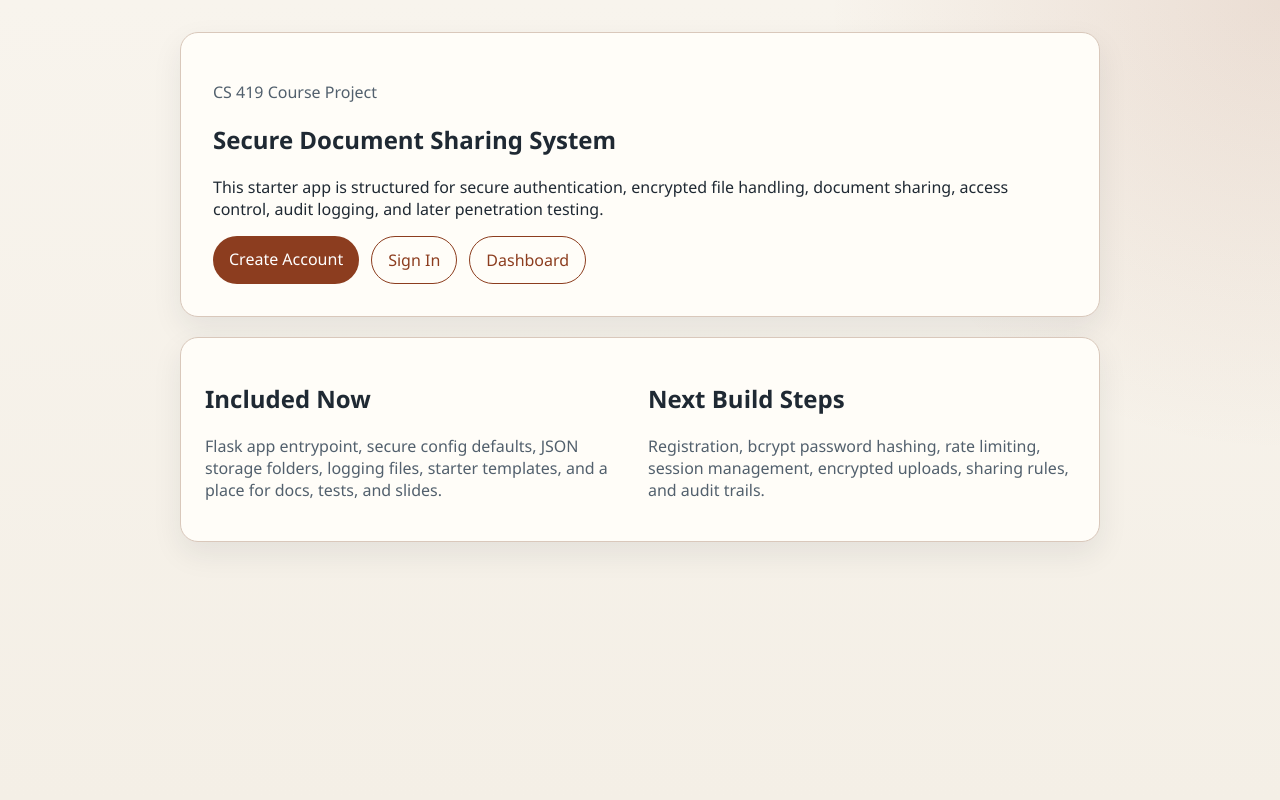
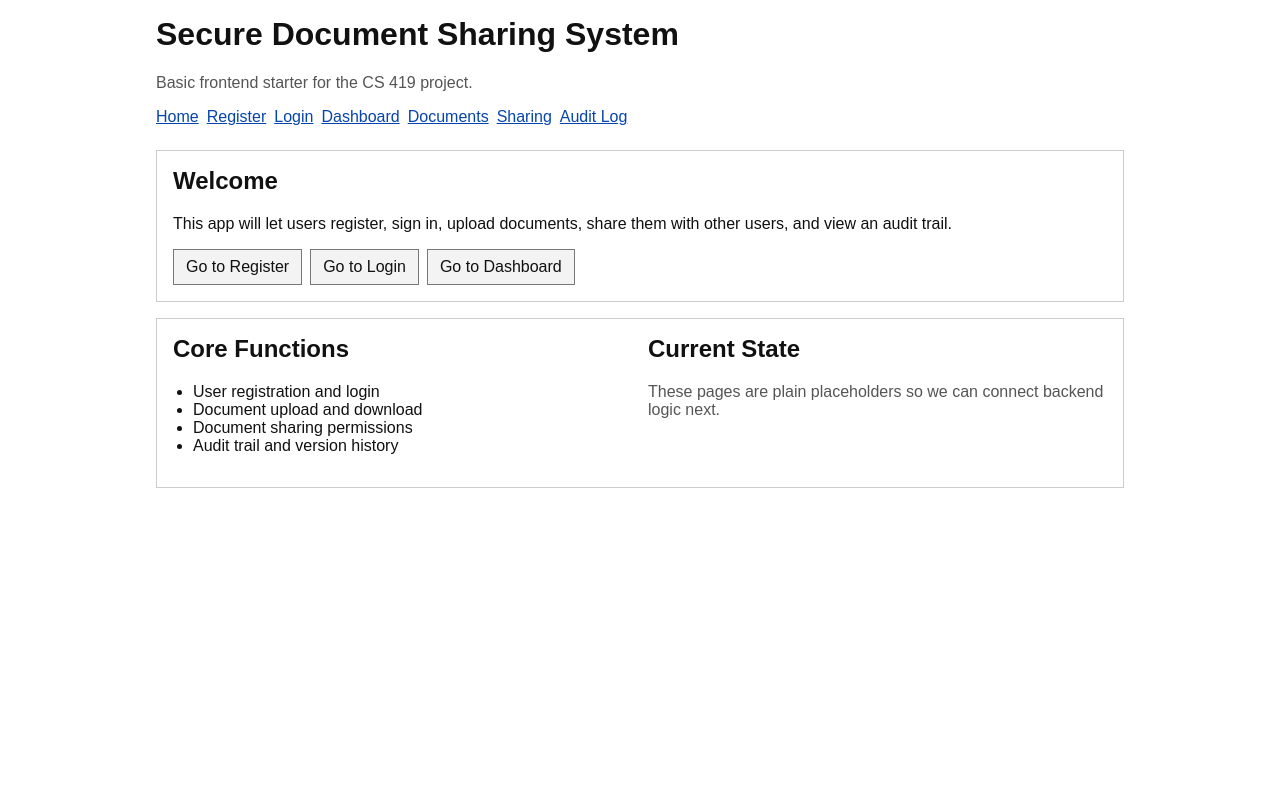
Before and after one commit to vjm81/CS419Proj, a Flask app: page / in a window 1280 px wide. Run offline with Flask 3, Linux system fonts and the light colour scheme.

Commit message:
front end

```diff
--- a/app.py
+++ b/app.py
@@ -99,6 +99,18 @@ def create_app(config_class: type[Config] = Config) -> Flask:
     def dashboard():
         return render_template("dashboard.html")
 
+    @app.get("/documents")
+    def documents():
+        return render_template("documents.html")
+
+    @app.get("/sharing")
+    def sharing():
+        return render_template("sharing.html")
+
+    @app.get("/audit")
+    def audit():
+        return render_template("audit.html")
+
     @app.get("/health")
     def health():
         return {"status": "ok", "app": "secure-document-sharing-system"}
--- a/static/css/styles.css
+++ b/static/css/styles.css
@@ -1,107 +1,110 @@
-:root {
-  --bg: #f4efe6;
-  --surface: #fffdf8;
-  --ink: #1f2933;
-  --muted: #52606d;
-  --accent: #8c3d1f;
-  --accent-soft: #e9c7b7;
-  --border: #d9c8bb;
-}
-
 * {
   box-sizing: border-box;
 }
 
 body {
   margin: 0;
-  font-family: "Segoe UI", Tahoma, Geneva, Verdana, sans-serif;
-  color: var(--ink);
-  background:
-    radial-gradient(circle at top right, rgba(140, 61, 31, 0.12), transparent 30%),
-    linear-gradient(180deg, #f8f4ed 0%, var(--bg) 100%);
-  min-height: 100vh;
+  font-family: Arial, sans-serif;
+  color: #111;
+  background: #fff;
 }
 
 .page-shell {
-  max-width: 960px;
+  max-width: 1000px;
   margin: 0 auto;
-  padding: 2rem 1.25rem 4rem;
+  padding: 16px;
 }
 
-.hero,
-.card {
-  background: var(--surface);
-  border: 1px solid var(--border);
-  border-radius: 18px;
-  box-shadow: 0 12px 30px rgba(31, 41, 51, 0.08);
+header {
+  margin-bottom: 24px;
 }
 
-.hero {
-  padding: 2rem;
+.site-nav {
+  display: flex;
+  flex-wrap: wrap;
+  gap: 8px;
+  margin-top: 12px;
 }
 
-.card {
-  padding: 1.5rem;
-  margin-top: 1.25rem;
+.panel {
+  border: 1px solid #ccc;
+  padding: 16px;
+  margin-bottom: 16px;
 }
 
-.nav {
-  display: flex;
-  gap: 0.75rem;
-  margin-top: 1rem;
-  flex-wrap: wrap;
+h1,
+h2,
+h3 {
+  margin-top: 0;
 }
 
-.button {
-  display: inline-block;
-  padding: 0.75rem 1rem;
-  border-radius: 999px;
-  background: var(--accent);
-  color: #fff;
-  text-decoration: none;
-  border: none;
-  cursor: pointer;
+.button-row {
+  display: flex;
+  gap: 8px;
+  flex-wrap: wrap;
+  margin-top: 12px;
 }
 
-.button.secondary {
-  background: transparent;
-  color: var(--accent);
-  border: 1px solid var(--accent);
+a {
+  color: #0645ad;
 }
 
 .grid {
   display: grid;
-  gap: 1rem;
+  gap: 16px;
 }
 
 .grid.two {
-  grid-template-columns: repeat(auto-fit, minmax(240px, 1fr));
+  grid-template-columns: repeat(auto-fit, minmax(280px, 1fr));
 }
 
 label,
-input {
+input,
+select,
+textarea {
   display: block;
   width: 100%;
 }
 
 label {
-  margin-bottom: 0.35rem;
-  font-weight: 600;
+  margin-bottom: 6px;
+  font-weight: bold;
 }
 
-input {
-  margin-bottom: 1rem;
-  padding: 0.8rem 0.9rem;
-  border: 1px solid var(--border);
-  border-radius: 12px;
+input,
+select,
+textarea {
+  margin-bottom: 12px;
+  padding: 8px;
+  border: 1px solid #999;
+}
+
+button,
+.button-link {
+  padding: 8px 12px;
+  border: 1px solid #777;
+  background: #f3f3f3;
+  color: #111;
+  text-decoration: none;
+  cursor: pointer;
+}
+
+table {
+  width: 100%;
+  border-collapse: collapse;
+}
+
+th,
+td {
+  border: 1px solid #ccc;
+  padding: 8px;
+  text-align: left;
 }
 
 .muted {
-  color: var(--muted);
+  color: #555;
 }
 
-code {
-  background: #f1e5db;
-  padding: 0.15rem 0.35rem;
-  border-radius: 6px;
+ul {
+  padding-left: 20px;
 }
--- a/templates/base.html
+++ b/templates/base.html
@@ -8,6 +8,19 @@
 </head>
 <body>
   <main class="page-shell">
+    <header>
+      <h1>Secure Document Sharing System</h1>
+      <p class="muted">Basic frontend starter for the CS 419 project.</p>
+      <nav class="site-nav">
+        <a href="{{ url_for('index') }}">Home</a>
+        <a href="{{ url_for('register') }}">Register</a>
+        <a href="{{ url_for('login') }}">Login</a>
+        <a href="{{ url_for('dashboard') }}">Dashboard</a>
+        <a href="{{ url_for('documents') }}">Documents</a>
+        <a href="{{ url_for('sharing') }}">Sharing</a>
+        <a href="{{ url_for('audit') }}">Audit Log</a>
+      </nav>
+    </header>
     {% block content %}{% endblock %}
   </main>
   <script src="{{ url_for('static', filename='js/app.js') }}"></script>
--- a/templates/index.html
+++ b/templates/index.html
@@ -3,34 +3,32 @@
 {% block title %}Home | Secure Document Sharing System{% endblock %}
 
 {% block content %}
-<section class="hero">
-  <p class="muted">CS 419 Course Project</p>
-  <h1>Secure Document Sharing System</h1>
+<section class="panel">
+  <h2>Welcome</h2>
   <p>
-    This starter app is structured for secure authentication, encrypted file handling,
-    document sharing, access control, audit logging, and later penetration testing.
+    This app will let users register, sign in, upload documents, share them with other users,
+    and view an audit trail.
   </p>
-  <div class="nav">
-    <a class="button" href="{{ url_for('register') }}">Create Account</a>
-    <a class="button secondary" href="{{ url_for('login') }}">Sign In</a>
-    <a class="button secondary" href="{{ url_for('dashboard') }}">Dashboard</a>
+  <div class="button-row">
+    <a class="button-link" href="{{ url_for('register') }}">Go to Register</a>
+    <a class="button-link" href="{{ url_for('login') }}">Go to Login</a>
+    <a class="button-link" href="{{ url_for('dashboard') }}">Go to Dashboard</a>
   </div>
 </section>
 
-<section class="card grid two">
+<section class="panel grid two">
   <article>
-    <h2>Included Now</h2>
-    <p class="muted">
-      Flask app entrypoint, secure config defaults, JSON storage folders, logging files,
-      starter templates, and a place for docs, tests, and slides.
-    </p>
+    <h2>Core Functions</h2>
+    <ul>
+      <li>User registration and login</li>
+      <li>Document upload and download</li>
+      <li>Document sharing permissions</li>
+      <li>Audit trail and version history</li>
+    </ul>
   </article>
   <article>
-    <h2>Next Build Steps</h2>
-    <p class="muted">
-      Registration, bcrypt password hashing, rate limiting, session management,
-      encrypted uploads, sharing rules, and audit trails.
-    </p>
+    <h2>Current State</h2>
+    <p class="muted">These pages are plain placeholders so we can connect backend logic next.</p>
   </article>
 </section>
 {% endblock %}
--- a/templates/login.html
+++ b/templates/login.html
@@ -3,9 +3,9 @@
 {% block title %}Login{% endblock %}
 
 {% block content %}
-<section class="card">
+<section class="panel">
   <h1>Login</h1>
-  <p class="muted">Starter form only. Authentication logic will be added next.</p>
+  <p class="muted">Basic sign-in form. Authentication logic will be added next.</p>
   <form method="post" action="#">
     <label for="identifier">Username or Email</label>
     <input id="identifier" name="identifier" type="text" autocomplete="username">
@@ -13,7 +13,7 @@
     <label for="password">Password</label>
     <input id="password" name="password" type="password" autocomplete="current-password">
 
-    <button class="button" type="submit">Sign In</button>
+    <button type="submit">Sign In</button>
   </form>
 </section>
 {% endblock %}
--- a/templates/register.html
+++ b/templates/register.html
@@ -3,9 +3,9 @@
 {% block title %}Register{% endblock %}
 
 {% block content %}
-<section class="card">
+<section class="panel">
   <h1>Register</h1>
-  <p class="muted">Starter form based on the assignment validation requirements.</p>
+  <p class="muted">Basic account creation form using the project password requirements.</p>
   <form method="post" action="#">
     <label for="username">Username</label>
     <input id="username" name="username" type="text" minlength="3" maxlength="20">
@@ -19,7 +19,7 @@
     <label for="confirm_password">Confirm Password</label>
     <input id="confirm_password" name="confirm_password" type="password" minlength="12" autocomplete="new-password">
 
-    <button class="button" type="submit">Create Account</button>
+    <button type="submit">Create Account</button>
   </form>
 </section>
 {% endblock %}
```
Also changed, not shown: templates/audit.html (added, +38 -0 lines), templates/dashboard.html (+16 -11 lines), templates/documents.html (added, +50 -0 lines), templates/sharing.html (added, +54 -0 lines), tests/test_app.py (+9 -0 lines).
